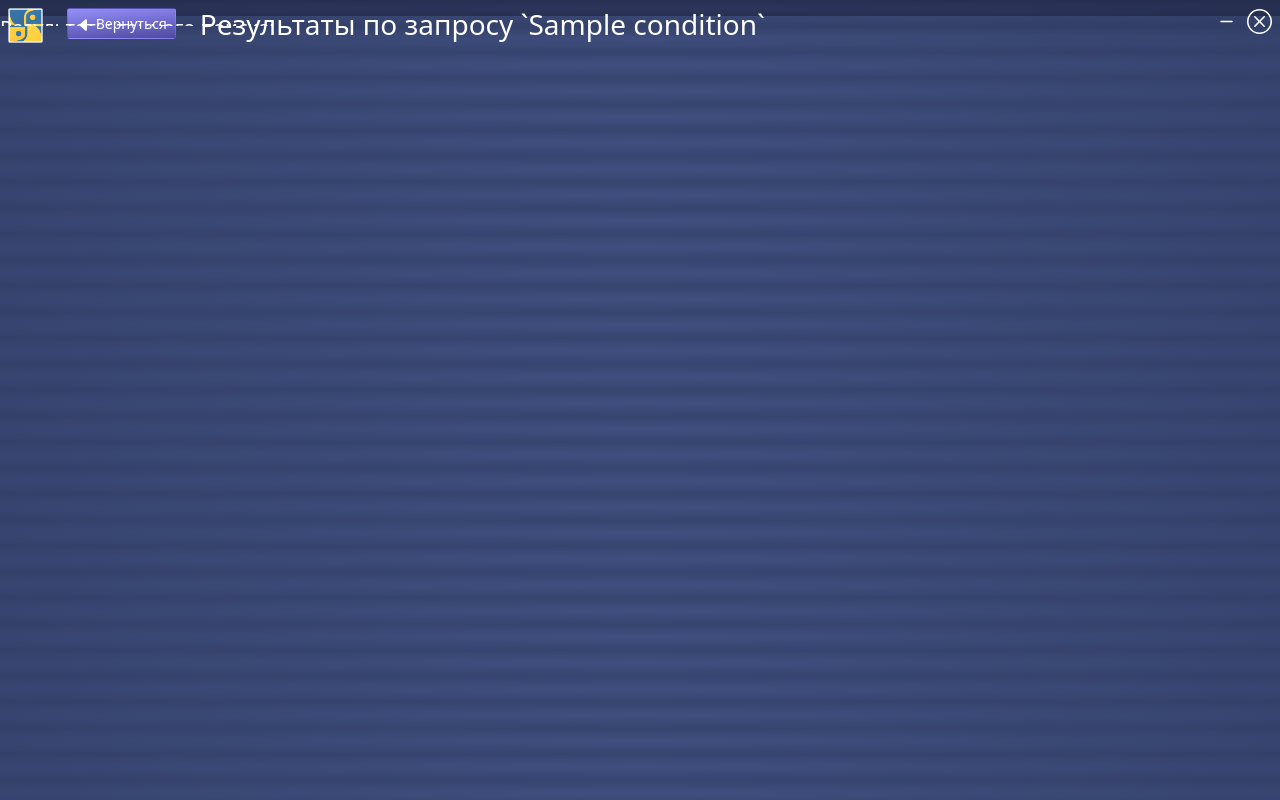
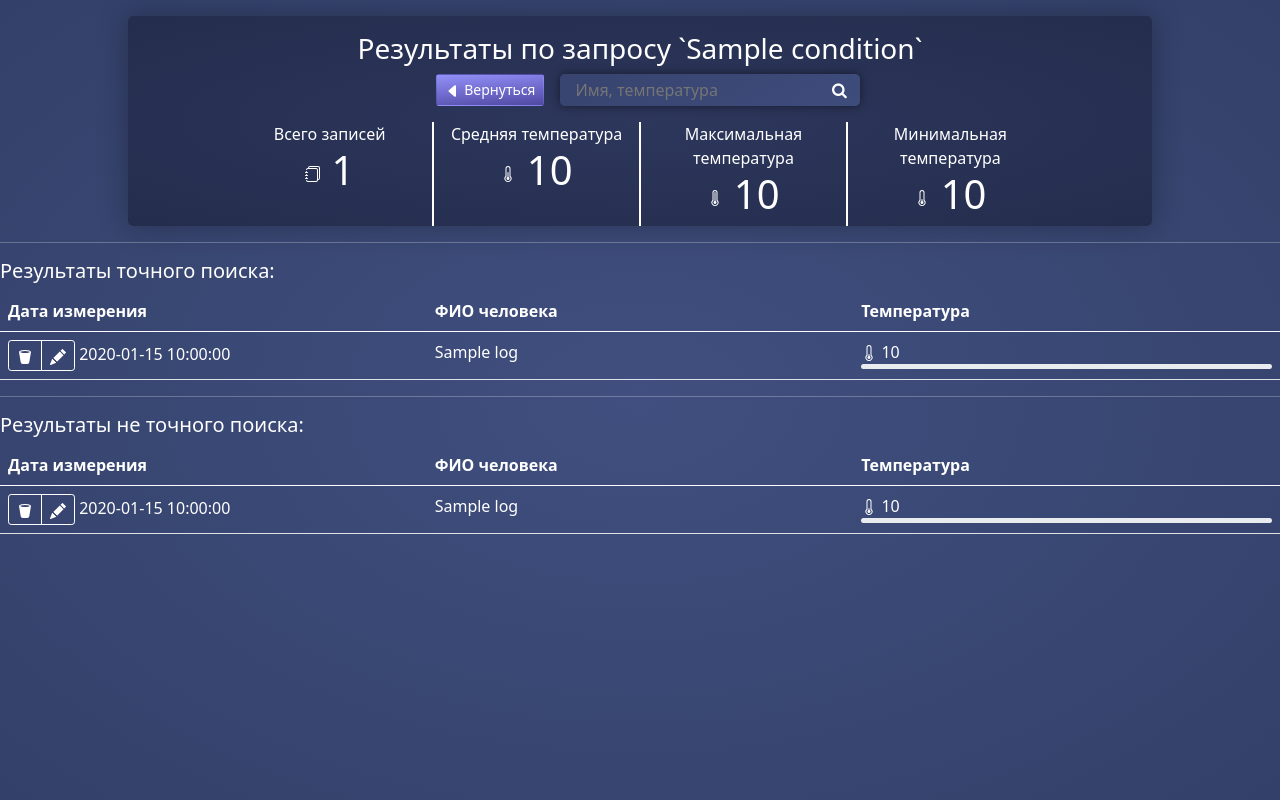
Before and after one commit to AlexDev-py/Thermometry-Log, a Flask app: template web/templates/search_name.html in a window 1280 px wide. Run offline with Flask 2, Linux system fonts and the light colour scheme; the template is opened without the code that fills it: most values are stand-ins (such as "Sample title", 1, 10 or a date in 2020); parts of the project's set-up code (start-up, migrations or seed data) failed here and were passed over; some libraries are stand-ins or nearby versions.

Commit message:
- Изменён интерфейс. - Добавлены логи.

```diff
--- a/database.py
+++ b/database.py
@@ -38,7 +38,7 @@
         'Bjarne Stroustrup', 'Guido van Rossum', 'Okabe', 'Edward Elric',
         'Alphonsw Elric', 'Kraft Lawrence'
     ]
-    for d in range(10, 15):
+    for d in range(14, 16):
         for _ in range(40):
             ThermometryLogs.insert(
                 name=random.choice(names),
--- a/web/app.py
+++ b/web/app.py
@@ -1,11 +1,23 @@
+"""
+
+Веб-приложение.
+
+"""
+
+import difflib
+import logging.config
+import re
+from datetime import datetime
+from typing import List
+
 from flask import Flask, render_template, request
 from webview import Window
-from datetime import datetime
+
 from database import ThermometryLog, Float
-from typing import List
-import re
-import difflib
 
+logging.config.fileConfig('logging.cfg')
+logger = logging.getLogger()
+logger.info('Создание веб-приложения.')
 app = Flask(__name__)
 window: Window = ...
 
@@ -14,10 +26,15 @@
 def home():
     """ Главная """
 
+    logger.info(
+        'Запрос на главную страницу '
+        f'с параметрами {dict(request.args)}.'
+    )
     date = datetime.now()
     if request.args.get('date'):
         date = datetime.strptime(request.args.get('date'), '%Y-%m-%d')
 
+    logger.info('Получение записей.')
     logs: List[ThermometryLog] = ThermometryLog('database.sqlite').filter(
         date=date.strftime('%d.%m.%Y'),
         return_list=True,
@@ -32,6 +49,7 @@
     else:
         average_temp = min_temp = max_temp = 0
 
+    logger.info('Отправка ответа.')
     return render_template(
         'main.html',
         logs=logs[::-1],
@@ -53,18 +71,24 @@
         Может принимать температуру или ФИО человека.
     """
 
+    logger.info(
+        'Запрос на страницу поиска '
+        f'с параметрами {dict(request.args)}.'
+    )
     condition: str = request.args.get('search').lower()
     date = datetime.strptime(request.args.get('date'), '%Y-%m-%d')
     thermometry_log = ThermometryLog(db_path='database.sqlite')
 
     # Если передана температура
     if re.fullmatch(r'\d+[.,]\d+', condition) or condition.isdigit():
+        logger.info('Получение записей.')
         condition: float = Float(round(float(condition.replace(',', '.')), 1))
         results = thermometry_log.filter(
             temperature=condition,
             return_list=True
         )
         results.sort(key=lambda log: log.date, reverse=True)
+        logger.info('Отправка ответа.')
         return render_template(
             'search_temp.html',
             window=(window.width, window.height),
@@ -73,8 +97,9 @@
             condition=condition
         )
     else:
+        logger.info('Получение записей.')
         logs = thermometry_log.filter(return_list=True)
-        names = list(log.name for log in logs)
+        names = set(log.name for log in logs)
         fuzz = difflib.get_close_matches(condition, names)
         result = dict(
             fullmatch=[
@@ -98,7 +123,7 @@
             ).temperature
         else:
             average_temp = min_temp = max_temp = 0
-
+        logger.info('Отправка ответа.')
         return render_template(
             'search_name.html',
             window=(window.width, window.height),
--- a/web/static/css/main.css
+++ b/web/static/css/main.css
@@ -29,10 +29,11 @@
     height: 12px;
     width: 12px;
 }
+
 *::-webkit-scrollbar-track {
     background: var(--scrollbar-track-color);
-    border-radius: 10px;
 }
+
 *::-webkit-scrollbar-thumb {
     width: 8px;
     background-color: var(--scrollbar-thumb-color);
@@ -40,19 +41,25 @@
     border: 3px solid var(--scrollbar-track-color);
 }
 
-header {
-    background: var(--accent-color);
-    box-shadow: 0 0 40px rgb(0 0 0 / 20%);
+html {
+    background: var(--root-bg);
+    overflow: auto;
+    height: 100%;
 }
 
 body {
+    overflow: auto;
     color: var(--root-fg);
     background: var(--root-bg);
+    height: 100%;
 }
 
-.scrollable {
-    display: block;
-    overflow: auto;
+.header {
+    padding-top: 1rem;
+    margin: 0% 10% 0% 10%;
+    background: var(--accent-color);
+    border-radius: 5px;
+    box-shadow: 0 0 30px rgb(0 0 0 / 30%)
 }
 
 .btn-outline {
@@ -73,16 +80,6 @@
 
 .table-hover>tbody>tr:hover {
     color: var(--scrollbar-track-color);
-}
-
-#logs-list {
-    background: var(--logs-bg);
-    box-shadow: 0 0 40px rgb(0 0 0 / 20%);
-}
-
-.row .col-sm {
-    border: 1px solid;
-    border-style: none solid none;
 }
 
 input[type="date"] {
@@ -145,3 +142,24 @@
     padding-left: 15px;
     color: var(--root-fg)
 }
+
+#topArrow {
+    position: fixed;
+    right: 45px;
+    bottom: 45px;
+    display: none;
+    color: var(--color-fg);
+}
+
+.stat-block {
+    border: 1px solid;
+    border-style: none solid;
+}
+
+.stat-block-start {
+    border-style: none solid none none;
+}
+
+.stat-block-end {
+    border-style: none none none solid;
+}
--- a/web/templates/base.html
+++ b/web/templates/base.html
@@ -6,32 +6,33 @@
     <link href="https://cdn.jsdelivr.net/npm/bootstrap@5.0.0-beta2/dist/css/bootstrap.min.css" rel="stylesheet" integrity="sha384-BmbxuPwQa2lc/FVzBcNJ7UAyJxM6wuqIj61tLrc4wSX0szH/Ev+nYRRuWlolflfl" crossorigin="anonymous">
     <link rel="stylesheet" href="{{url_for('static', filename='css/main.css')}}">
     <link rel="stylesheet" href="https://maxcdn.bootstrapcdn.com/font-awesome/4.5.0/css/font-awesome.min.css">
+    <script src="https://ajax.googleapis.com/ajax/libs/jquery/3.5.1/jquery.min.js"></script>
 </head>
-<body>
-    <header class="pywebview-drag-region py-2" style="height: {{ window[1] * 0.08 }}px">
-        <div class="d-flex justify-content-between">
-            <div class="btn-toolbar">
-                 <div class="mx-2">
-                    <img id="btn-home" src="/static/logo.png" width="35px">
-                </div>
-                {% block header_content %}{% endblock %}
-            </div>
-            <div class="btn-toolbar" role="toolbar">
-                <div onclick="pywebview.api.hide_app();">
-                    <svg xmlns="http://www.w3.org/2000/svg" width="25" height="25" fill="currentColor" class="bi bi-dash" viewBox="0 0 16 16">
-                        <path d="M4 8a.5.5 0 0 1 .5-.5h7a.5.5 0 0 1 0 1h-7A.5.5 0 0 1 4 8z"/>
-                    </svg>
-                </div>
-                <div onclick="pywebview.api.destroy_app();" class="mx-2">
-                    <svg xmlns="http://www.w3.org/2000/svg" width="25" height="25" fill="currentColor" class="bi bi-x-circle" viewBox="0 0 16 16">
-                        <path d="M8 15A7 7 0 1 1 8 1a7 7 0 0 1 0 14zm0 1A8 8 0 1 0 8 0a8 8 0 0 0 0 16z"/>
-                        <path d="M4.646 4.646a.5.5 0 0 1 .708 0L8 7.293l2.646-2.647a.5.5 0 0 1 .708.708L8.707 8l2.647 2.646a.5.5 0 0 1-.708.708L8 8.707l-2.646 2.647a.5.5 0 0 1-.708-.708L7.293 8 4.646 5.354a.5.5 0 0 1 0-.708z"/>
-                    </svg>
-                </div>
-            </div>
-        </div>
-    </header>
+<body id="body">
+    <div class="header text-center mt-3">
+        {% block header_content %}{% endblock %}
+    </div>
+    <hr>
     {% block body %}{% endblock %}
+    <div id="topArrow">
+        <svg xmlns="http://www.w3.org/2000/svg" width="40" height="40" fill="currentColor" class="bi bi-arrow-up-circle-fill" viewBox="0 0 16 16">
+            <path d="M16 8A8 8 0 1 0 0 8a8 8 0 0 0 16 0zm-7.5 3.5a.5.5 0 0 1-1 0V5.707L5.354 7.854a.5.5 0 1 1-.708-.708l3-3a.5.5 0 0 1 .708 0l3 3a.5.5 0 0 1-.708.708L8.5 5.707V11.5z"/>
+        </svg>
+    </div>
+    <script type="text/javascript">
+        window.addEventListener('wheel', function() {
+            if(document.body.scrollTop != 0) {
+                $('#topArrow').fadeIn();
+            } else {
+                $('#topArrow').fadeOut();}
+        });
+        $(document).ready(function(){
+            $('#topArrow').click(function() {
+                $('html,body').animate({scrollTop:0}, 200);
+                $('#topArrow').fadeOut();
+            });
+       });
+    </script>
     <script src="https://cdn.jsdelivr.net/npm/bootstrap@5.0.0-beta2/dist/js/bootstrap.bundle.min.js" integrity="sha384-b5kHyXgcpbZJO/tY9Ul7kGkf1S0CWuKcCD38l8YkeH8z8QjE0GmW1gYU5S9FOnJ0" crossorigin="anonymous"></script>
     <script src="https://cdn.jsdelivr.net/npm/@popperjs/core@2.6.0/dist/umd/popper.min.js" integrity="sha384-KsvD1yqQ1/1+IA7gi3P0tyJcT3vR+NdBTt13hSJ2lnve8agRGXTTyNaBYmCR/Nwi" crossorigin="anonymous"></script>
     <script src="https://cdn.jsdelivr.net/npm/bootstrap@5.0.0-beta2/dist/js/bootstrap.min.js" integrity="sha384-nsg8ua9HAw1y0W1btsyWgBklPnCUAFLuTMS2G72MMONqmOymq585AcH49TLBQObG" crossorigin="anonymous"></script>
--- a/web/templates/search_base.html
+++ b/web/templates/search_base.html
@@ -1,19 +1,28 @@
 {% extends 'base.html' %}
 
 {% block header_content %}
+<div style="display: inline-block;">
+    <h3 class="mx-4">Результаты по запросу `{{condition}}`</h3>
+    <div class="btn-toolbar" style="display: inline-flex;">
         <button class="btn button btn-sm" type="button" style="margin-left: 1rem; margin-bottom: 1rem;" onclick="pywebview.api.open_url('/?date={{date}}')">
             <svg xmlns="http://www.w3.org/2000/svg" width="16" height="16" fill="currentColor" class="bi bi-caret-left-fill" viewBox="0 0 16 16">
                 <path d="M3.86 8.753l5.482 4.796c.646.566 1.658.106 1.658-.753V3.204a1 1 0 0 0-1.659-.753l-5.48 4.796a1 1 0 0 0 0 1.506z"/>
             </svg>
             Вернуться
         </button>
-<h3 class="mx-4">Результаты по запросу `{{condition}}`</h3>
+        <form class="search" style="margin-left: 1rem; margin-bottom: 1rem;" method="get" action="/search">
+            <input type="hidden" name="date" value="{{date}}">
+            <input name="search" type="text" placeholder="Имя, температура" required>
+            <button type="submit"></button>
+        </form>
+    </div>
+    {% block stats %}
+    {% endblock %}
+</div>
 {% endblock %}
 
 {% block body %}
-<div class="scrollable" style="height: {{window[1] * 0.92}}px">
 {% block results %}{% endblock %}
-</div>
 <div class="modal fade" id="deleteLogModal" tabindex="-1" aria-hidden="true">
     <div class="modal-dialog modal-dialog-centered">
         <div class="modal-content" style="background: var(--root-bg)">
--- a/web/templates/search_name.html
+++ b/web/templates/search_name.html
@@ -1,9 +1,56 @@
 {% extends 'search_base.html' %}
+
+{% block stats %}
+{% if data['fullmatch']|length != 0 %}
+<div class="row">
+    <div class="col stat-block stat-block-start">
+        Всего записей
+        <h1>
+            <svg xmlns="http://www.w3.org/2000/svg" width="16" height="16" fill="currentColor" class="bi bi-journals" viewBox="0 0 16 16">
+                <path d="M5 0h8a2 2 0 0 1 2 2v10a2 2 0 0 1-2 2 2 2 0 0 1-2 2H3a2 2 0 0 1-2-2h1a1 1 0 0 0 1 1h8a1 1 0 0 0 1-1V4a1 1 0 0 0-1-1H3a1 1 0 0 0-1 1H1a2 2 0 0 1 2-2h8a2 2 0 0 1 2 2v9a1 1 0 0 0 1-1V2a1 1 0 0 0-1-1H5a1 1 0 0 0-1 1H3a2 2 0 0 1 2-2z"/>
+                <path d="M1 6v-.5a.5.5 0 0 1 1 0V6h.5a.5.5 0 0 1 0 1h-2a.5.5 0 0 1 0-1H1zm0 3v-.5a.5.5 0 0 1 1 0V9h.5a.5.5 0 0 1 0 1h-2a.5.5 0 0 1 0-1H1zm0 2.5v.5H.5a.5.5 0 0 0 0 1h2a.5.5 0 0 0 0-1H2v-.5a.5.5 0 0 0-1 0z"/>
+            </svg>
+            {{data['fullmatch']|length}}
+        </h1>
+    </div>
+    <div class="col stat-block">
+        Средняя температура
+        <h1>
+            <svg xmlns="http://www.w3.org/2000/svg" width="16" height="16" fill="currentColor" class="bi bi-thermometer-half" viewBox="0 0 16 16">
+                <path d="M9.5 12.5a1.5 1.5 0 1 1-2-1.415V6.5a.5.5 0 0 1 1 0v4.585a1.5 1.5 0 0 1 1 1.415z"/>
+                <path d="M5.5 2.5a2.5 2.5 0 0 1 5 0v7.55a3.5 3.5 0 1 1-5 0V2.5zM8 1a1.5 1.5 0 0 0-1.5 1.5v7.987l-.167.15a2.5 2.5 0 1 0 3.333 0l-.166-.15V2.5A1.5 1.5 0 0 0 8 1z"/>
+            </svg>
+            {{average_temp}}
+        </h1>
+    </div>
+    <div class="col stat-block">
+        Максимальная температура
+        <h1>
+            <svg xmlns="http://www.w3.org/2000/svg" width="16" height="16" fill="currentColor" class="bi bi-thermometer-high" viewBox="0 0 16 16">
+                <path d="M9.5 12.5a1.5 1.5 0 1 1-2-1.415V2.5a.5.5 0 0 1 1 0v8.585a1.5 1.5 0 0 1 1 1.415z"/>
+                <path d="M5.5 2.5a2.5 2.5 0 0 1 5 0v7.55a3.5 3.5 0 1 1-5 0V2.5zM8 1a1.5 1.5 0 0 0-1.5 1.5v7.987l-.167.15a2.5 2.5 0 1 0 3.333 0l-.166-.15V2.5A1.5 1.5 0 0 0 8 1z"/>
+            </svg>
+            {{max_temp}}
+        </h1>
+    </div>
+    <div class="col stat-block stat-block-end">
+        Минимальная температура
+        <h1>
+            <svg xmlns="http://www.w3.org/2000/svg" width="16" height="16" fill="currentColor" class="bi bi-thermometer-high" viewBox="0 0 16 16">
+                <path d="M9.5 12.5a1.5 1.5 0 1 1-2-1.415V9.5a.5.5 0 0 1 1 0v1.585a1.5 1.5 0 0 1 1 1.415z"/>
+                <path d="M5.5 2.5a2.5 2.5 0 0 1 5 0v7.55a3.5 3.5 0 1 1-5 0V2.5zM8 1a1.5 1.5 0 0 0-1.5 1.5v7.987l-.167.15a2.5 2.5 0 1 0 3.333 0l-.166-.15V2.5A1.5 1.5 0 0 0 8 1z"/>
+            </svg>
+            {{min_temp}}
+        </h1>
+    </div>
+</div>
+{% endif %}
+{% endblock %}
 
 {% block results %}
 
 {% if data['fullmatch']|length == 0 and data['other']|length == 0 %}
-<div class="container text-center" style="margin: 20% 5% 0% 5%">
+<div class="container text-center" style="margin: 20% auto; width: 80%">
     <h1>
         Нет записей, удовлетворяющих запросу
         <svg xmlns="http://www.w3.org/2000/svg" width="35" height="35" fill="currentColor" class="bi bi-journal" viewBox="0 0 16 16">
@@ -87,49 +134,6 @@
             {% endfor %}
         </tbody>
     </table>
-    <hr>
-    <div class="row text-center">
-        <div class="col-sm">
-            Всего записей с пользователем
-            <h1>
-                <svg xmlns="http://www.w3.org/2000/svg" width="16" height="16" fill="currentColor" class="bi bi-journals" viewBox="0 0 16 16">
-                    <path d="M5 0h8a2 2 0 0 1 2 2v10a2 2 0 0 1-2 2 2 2 0 0 1-2 2H3a2 2 0 0 1-2-2h1a1 1 0 0 0 1 1h8a1 1 0 0 0 1-1V4a1 1 0 0 0-1-1H3a1 1 0 0 0-1 1H1a2 2 0 0 1 2-2h8a2 2 0 0 1 2 2v9a1 1 0 0 0 1-1V2a1 1 0 0 0-1-1H5a1 1 0 0 0-1 1H3a2 2 0 0 1 2-2z"/>
-                    <path d="M1 6v-.5a.5.5 0 0 1 1 0V6h.5a.5.5 0 0 1 0 1h-2a.5.5 0 0 1 0-1H1zm0 3v-.5a.5.5 0 0 1 1 0V9h.5a.5.5 0 0 1 0 1h-2a.5.5 0 0 1 0-1H1zm0 2.5v.5H.5a.5.5 0 0 0 0 1h2a.5.5 0 0 0 0-1H2v-.5a.5.5 0 0 0-1 0z"/>
-                </svg>
-                {{data['fullmatch']|length}}
-            </h1>
-        </div>
-        <div class="col-sm">
-            Средняя температура
-            <h1>
-                <svg xmlns="http://www.w3.org/2000/svg" width="16" height="16" fill="currentColor" class="bi bi-thermometer-half" viewBox="0 0 16 16">
-                    <path d="M9.5 12.5a1.5 1.5 0 1 1-2-1.415V6.5a.5.5 0 0 1 1 0v4.585a1.5 1.5 0 0 1 1 1.415z"/>
-                    <path d="M5.5 2.5a2.5 2.5 0 0 1 5 0v7.55a3.5 3.5 0 1 1-5 0V2.5zM8 1a1.5 1.5 0 0 0-1.5 1.5v7.987l-.167.15a2.5 2.5 0 1 0 3.333 0l-.166-.15V2.5A1.5 1.5 0 0 0 8 1z"/>
-                </svg>
-                {{average_temp}}
-            </h1>
-        </div>
-        <div class="col-sm">
-            Максимальная температура
-            <h1>
-                <svg xmlns="http://www.w3.org/2000/svg" width="16" height="16" fill="currentColor" class="bi bi-thermometer-high" viewBox="0 0 16 16">
-                    <path d="M9.5 12.5a1.5 1.5 0 1 1-2-1.415V2.5a.5.5 0 0 1 1 0v8.585a1.5 1.5 0 0 1 1 1.415z"/>
-                    <path d="M5.5 2.5a2.5 2.5 0 0 1 5 0v7.55a3.5 3.5 0 1 1-5 0V2.5zM8 1a1.5 1.5 0 0 0-1.5 1.5v7.987l-.167.15a2.5 2.5 0 1 0 3.333 0l-.166-.15V2.5A1.5 1.5 0 0 0 8 1z"/>
-                </svg>
-                {{max_temp}}
-            </h1>
-        </div>
-        <div class="col-sm">
-            Минимальная температура
-            <h1>
-                <svg xmlns="http://www.w3.org/2000/svg" width="16" height="16" fill="currentColor" class="bi bi-thermometer-high" viewBox="0 0 16 16">
-                    <path d="M9.5 12.5a1.5 1.5 0 1 1-2-1.415V9.5a.5.5 0 0 1 1 0v1.585a1.5 1.5 0 0 1 1 1.415z"/>
-                    <path d="M5.5 2.5a2.5 2.5 0 0 1 5 0v7.55a3.5 3.5 0 1 1-5 0V2.5zM8 1a1.5 1.5 0 0 0-1.5 1.5v7.987l-.167.15a2.5 2.5 0 1 0 3.333 0l-.166-.15V2.5A1.5 1.5 0 0 0 8 1z"/>
-                </svg>
-                {{min_temp}}
-            </h1>
-        </div>
-    </div>
 </div>
 {% endif %}
 
--- a/web/templates/search_temp.html
+++ b/web/templates/search_temp.html
@@ -2,7 +2,7 @@
 
 {% block results %}
 {% if data|length == 0 %}
-<div class="container text-center" style="margin: 20% 5% 0% 5%">
+<div class="container text-center" style="margin: 20% auto; width: 80%">
     <h1>
         Нет записей, удовлетворяющих запросу
         <svg xmlns="http://www.w3.org/2000/svg" width="35" height="35" fill="currentColor" class="bi bi-journal" viewBox="0 0 16 16">
```
Also changed, not shown: logging.cfg (added, +26 -0 lines), main.py (+46 -49 lines), web/templates/main.html (+48 -52 lines). Lines whose indentation alone changed are shown as unchanged.
